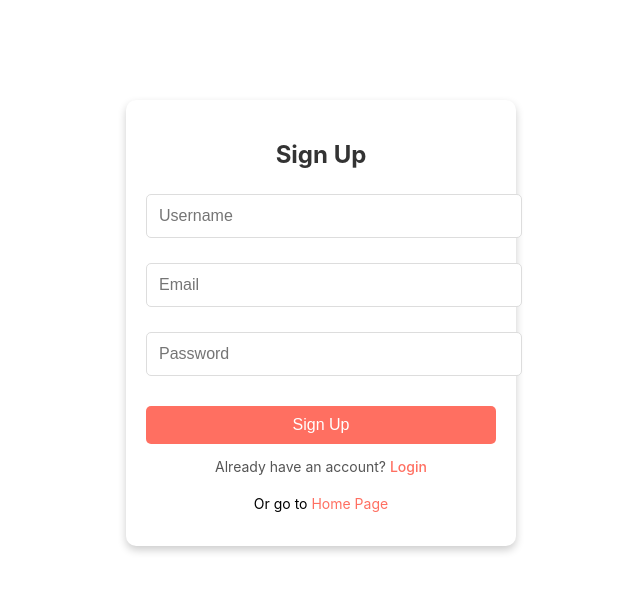
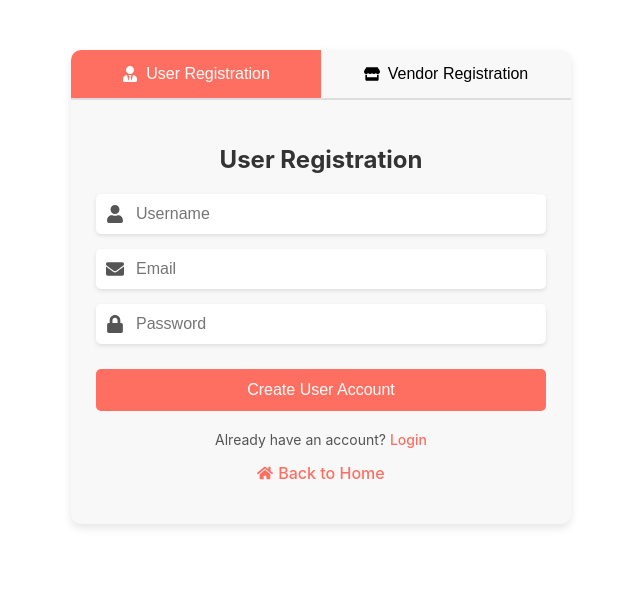
Before and after one commit to MayuriNadeesha/DashDine-Street-Food-Discovery-Platform, a React (Create React App) app in the folder frontend/: page /signup in a window 1280 px wide. Shown: the top 592 px of the page, without its empty margins (319-959 px from the left). Built offline with nearby package versions, Linux system fonts and the light colour scheme.

Commit message:
Modified the login and sign up features

```diff
--- a/frontend/src/pages/Login.css
+++ b/frontend/src/pages/Login.css
@@ -115,3 +115,26 @@
 .signup-link a:hover {
   text-decoration: underline;
 }
+
+/* Auth Links */
+.auth-links {
+  margin-top: 20px;
+}
+
+.home-link {
+  margin-top: 15px;
+}
+
+.home-link a {
+  display: flex;
+  align-items: center;
+  justify-content: center;
+  gap: 5px;
+  color: #ff6f61;
+  text-decoration: none;
+  font-weight: 500;
+}
+
+.home-link a:hover {
+  text-decoration: underline;
+}
--- a/frontend/src/pages/Login.js
+++ b/frontend/src/pages/Login.js
@@ -1,7 +1,7 @@
 import React, { useState } from 'react';
-import { useNavigate } from 'react-router-dom';
+import { useNavigate, Link } from 'react-router-dom';
 import './Login.css';
-import { FaUser, FaLock, FaStore, FaUserTie } from 'react-icons/fa';
+import { FaUser, FaLock, FaStore, FaUserTie, FaHome } from 'react-icons/fa';
 
 function Login() {
   const [activeTab, setActiveTab] = useState('user');
@@ -30,16 +30,13 @@ function Login() {
 
     // Temporary mock authentication
     if (activeTab === 'vendor') {
-      // Mock vendor credentials (remove in production)
       if (formData.username === 'vendor' && formData.password === 'vendor123') {
-        // Store vendor auth status
         localStorage.setItem('isVendorAuthenticated', 'true');
         navigate('/vendor-dashboard');
       } else {
         setError('Invalid vendor credentials');
       }
     } else {
-      // User login logic
       navigate('/user-dashboard');
     }
   };
@@ -102,12 +99,17 @@ function Login() {
           </button>
         </form>
 
-        <p className="signup-link">
-          Don't have an account?{' '}
-          <a href={`/${activeTab}-signup`}>
-            {activeTab === 'user' ? 'User Sign Up' : 'Vendor Registration'}
-          </a>
-        </p>
+        <div className="auth-links">
+          <p className="signup-link">
+            Don't have an account?{' '}
+            <Link to={`/signup?type=${activeTab}`}>
+              {activeTab === 'user' ? 'User Sign Up' : 'Vendor Registration'}
+            </Link>
+          </p>
+          <p className="home-link">
+            <Link to="/"><FaHome /> Back to Home</Link>
+          </p>
+        </div>
       </div>
     </div>
   );
--- a/frontend/src/pages/SignUp.css
+++ b/frontend/src/pages/SignUp.css
@@ -1,83 +1,140 @@
+/* SignUp Container */
 .signup-container {
-    width: 350px;
-    margin: 100px auto;
-    padding: 20px;
-    text-align: center;
-    background: white;
+    max-width: 500px;
+    margin: 50px auto;
+    background-color: #f8f8f8;
     border-radius: 10px;
-    box-shadow: 0 4px 8px rgba(0, 0, 0, 0.2);
+    box-shadow: 0 4px 8px rgba(0, 0, 0, 0.1);
+    overflow: hidden;
   }
 
-h2 {
+  /* SignUp Tabs */
+  .signup-tabs {
+    display: flex;
+    border-bottom: 2px solid #ddd;
+  }
+
+  .tab {
+    flex: 1;
+    padding: 15px;
+    font-size: 16px;
+    background: none;
+    border: none;
+    cursor: pointer;
+    display: flex;
+    align-items: center;
+    justify-content: center;
+    gap: 8px;
+    transition: all 0.3s ease;
+  }
+
+  .tab.active {
+    background-color: #ff6f61;
+    color: white;
+  }
+
+  .tab:not(.active):hover {
+    background-color: #f0f0f0;
+  }
+
+  /* SignUp Content */
+  .signup-content {
+    padding: 25px;
+    text-align: center;
+  }
+
+  .signup-content h2 {
+    font-size: 24px;
+    margin-bottom: 20px;
     color: #333;
   }
 
-.signup-form .form-group {
-    margin: 15px 0;
+  /* Error Message */
+  .error-message {
+    color: #ff6f61;
+    font-size: 14px;
+    margin-bottom: 15px;
   }
 
-.signup-form label {
-    display: block;
-    font-size: 14px;
-    margin-bottom: 5px;
+  /* Input Group */
+  .input-group {
+    display: flex;
+    align-items: center;
+    margin-bottom: 15px;
+    background-color: white;
+    border-radius: 5px;
+    padding: 10px;
+    box-shadow: 0 2px 4px rgba(0, 0, 0, 0.1);
   }
 
-.signup-form input {
-    width: 100%;
-    padding: 10px;
-    margin: 5px 0;
-    border: 1px solid #ccc;
-    border-radius: 5px;
-    font-size: 16px;
-    outline: none;
+  .input-group .icon {
+    font-size: 18px;
+    color: #555;
+    margin-right: 10px;
   }
 
+  .input-group input {
+    flex: 1;
+    border: none;
+    outline: none;
+    font-size: 16px;
+    background: transparent;
+  }
+
+  /* SignUp Button */
   .signup-button {
     width: 100%;
-    padding: 10px;
-    margin-top: 10px;
-    background: #ff6f61; /* Updated theme color */
+    padding: 12px;
+    font-size: 16px;
+    background-color: #ff6f61;
     color: white;
     border: none;
     border-radius: 5px;
-    font-size: 16px;
     cursor: pointer;
-    transition: 0.3s;
+    transition: background-color 0.3s ease;
+    margin-top: 10px;
   }
 
   .signup-button:hover {
-    background: #ff4f41; /* Hover effect with theme color */
+    background-color: #ff4f41;
   }
 
-.error-message {
-    color: red;
+  /* Login Link */
+  .login-link {
     font-size: 14px;
+    color: #555;
+    margin-top: 20px;
   }
 
-.signup-link {
-    margin-top: 10px;
-    font-size: 14px;
+  .login-link a {
+    color: #ff6f61;
+    text-decoration: none;
+    font-weight: 500;
   }
 
-.signup-link a {
-    color: #ff6f61; /* Updated theme color */
-    text-decoration: none;
-}
-
-.signup-link a:hover {
+  .login-link a:hover {
     text-decoration: underline;
   }
 
-.homepage-link {
+  /* Auth Links */
+  .auth-links {
     margin-top: 20px;
-    font-size: 14px;
   }
 
-.homepage-link a {
-    color: #ff6f61; /* Updated theme color */
-    text-decoration: none;
+  .home-link {
+    margin-top: 15px;
   }
 
-.homepage-link a:hover {
+  .home-link a {
+    display: flex;
+    align-items: center;
+    justify-content: center;
+    gap: 5px;
+    color: #ff6f61;
+    text-decoration: none;
+    font-weight: 500;
+  }
+
+  .home-link a:hover {
     text-decoration: underline;
   }
--- a/frontend/src/pages/SignUp.js
+++ b/frontend/src/pages/SignUp.js
@@ -1,72 +1,163 @@
- import React, { useState } from 'react';
-import { useNavigate } from 'react-router-dom'; // Import useNavigate hook
-import './SignUp.css'; // You can style the page with this CSS file
+import React, { useState, useEffect } from 'react';
+import { useNavigate, useLocation, Link } from 'react-router-dom';
+import './SignUp.css';
+import { FaUser, FaEnvelope, FaLock, FaStore, FaUserTie, FaMapMarkerAlt, FaHome } from 'react-icons/fa';
 
 function SignUp() {
-  const [username, setUsername] = useState('');
-  const [email, setEmail] = useState('');
-  const [password, setPassword] = useState('');
-  const navigate = useNavigate(); // Initialize navigate
+  const location = useLocation();
+  const queryParams = new URLSearchParams(location.search);
+  const defaultTab = queryParams.get('type') === 'vendor' ? 'vendor' : 'user';
+
+  const [activeTab, setActiveTab] = useState(defaultTab);
+  const [formData, setFormData] = useState({
+    username: '',
+    email: '',
+    password: '',
+    vendorName: '',
+    vendorLocation: ''
+  });
+  const [error, setError] = useState('');
+  const navigate = useNavigate();
+
+  useEffect(() => {
+    setActiveTab(defaultTab);
+  }, [defaultTab]);
+
+  const handleChange = (e) => {
+    const { name, value } = e.target;
+    setFormData(prev => ({
+      ...prev,
+      [name]: value
+    }));
+  };
 
   const handleSubmit = (e) => {
     e.preventDefault();
-    // Here you can handle the form submission logic (e.g., API call, validation, etc.)
-    console.log('Form Submitted:', { username, email, password });
 
-    // Redirect to login page after successful signup (you can also handle error cases here)
-    navigate('/login');
-  };
+    if (activeTab === 'vendor') {
+      if (!formData.vendorName || !formData.vendorLocation || !formData.email || !formData.password) {
+        setError('All fields are required');
+        return;
+      }
+    } else {
+      if (!formData.username || !formData.email || !formData.password) {
+        setError('All fields are required');
+        return;
+      }
+    }
 
-  const handleGoHome = () => {
-    navigate('/'); // Redirect to homepage
+    setError('');
+    console.log('Registration data:', formData);
+    navigate('/');
   };
 
   return (
     <div className="signup-container">
-      <h2>Sign Up</h2>
+      <div className="signup-tabs">
+        <button
+          className={`tab ${activeTab === 'user' ? 'active' : ''}`}
+          onClick={() => {
+            setActiveTab('user');
+            setError('');
+          }}
+        >
+          <FaUserTie /> User Registration
+        </button>
+        <button
+          className={`tab ${activeTab === 'vendor' ? 'active' : ''}`}
+          onClick={() => {
+            setActiveTab('vendor');
+            setError('');
+          }}
+        >
+          <FaStore /> Vendor Registration
+        </button>
+      </div>
+
+      <div className="signup-content">
+        <h2>{activeTab === 'user' ? 'User Registration' : 'Vendor Registration'}</h2>
+
+        {error && <p className="error-message">{error}</p>}
+
         <form onSubmit={handleSubmit} className="signup-form">
-        <div className="form-group">
+          {activeTab === 'vendor' && (
+            <>
+              <div className="input-group">
+                <FaStore className="icon" />
                 <input
+                  name="vendorName"
                   type="text"
-            id="username"
-            value={username}
-            onChange={(e) => setUsername(e.target.value)}
+                  placeholder="Business Name"
+                  value={formData.vendorName}
+                  onChange={handleChange}
                   required
+                />
+              </div>
+              <div className="input-group">
+                <FaMapMarkerAlt className="icon" />
+                <input
+                  name="vendorLocation"
+                  type="text"
+                  placeholder="Business Location"
+                  value={formData.vendorLocation}
+                  onChange={handleChange}
+                  required
+                />
+              </div>
+            </>
+          )}
+
+          {activeTab === 'user' && (
+            <div className="input-group">
+              <FaUser className="icon" />
+              <input
+                name="username"
+                type="text"
                 placeholder="Username"
+                value={formData.username}
+                onChange={handleChange}
+                required
+              />
+            </div>
+          )}
+
+          <div className="input-group">
+            <FaEnvelope className="icon" />
+            <input
+              name="email"
+              type="email"
+              placeholder="Email"
+              value={formData.email}
+              onChange={handleChange}
+              required
             />
           </div>
 
-        <div className="form-group">
+          <div className="input-group">
+            <FaLock className="icon" />
             <input
-            type="email"
-            id="email"
-            value={email}
-            onChange={(e) => setEmail(e.target.value)}
+              name="password"
+              type="password"
+              placeholder="Password"
+              value={formData.password}
+              onChange={handleChange}
               required
-            placeholder="Email"
             />
           </div>
 
-        <div className="form-group">
-          <input
-            type="password"
-            id="password"
-            value={password}
-            onChange={(e) => setPassword(e.target.value)}
-            required
-            placeholder="Password"
-          />
-        </div>
-
-        <button type="submit" className="signup-button">Sign Up</button>
+          <button type="submit" className="signup-button">
+            {activeTab === 'user' ? 'Create User Account' : 'Register Vendor'}
+          </button>
         </form>
 
-      <div className="signup-link">
-        <p>Already have an account? <a href="/login">Login</a></p>
+        <div className="auth-links">
+          <p className="login-link">
+            Already have an account? <Link to="/login">Login</Link>
+          </p>
+          <p className="home-link">
+            <Link to="/"><FaHome /> Back to Home</Link>
+          </p>
         </div>
-
-      <div className="homepage-link">
-        <p>Or go to <a href="/" onClick={handleGoHome}>Home Page</a></p>
       </div>
     </div>
   );
```
Lines whose indentation alone changed are shown as unchanged.
